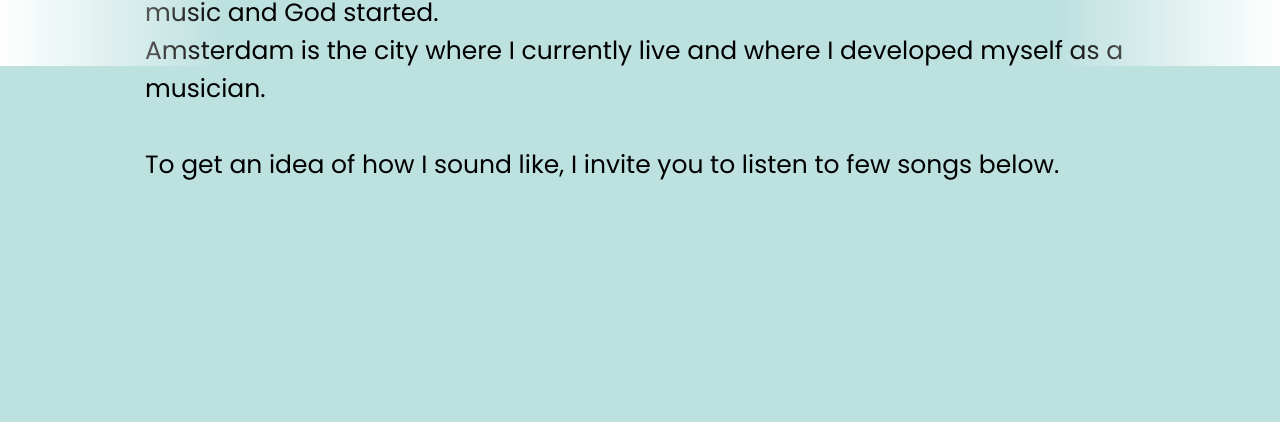
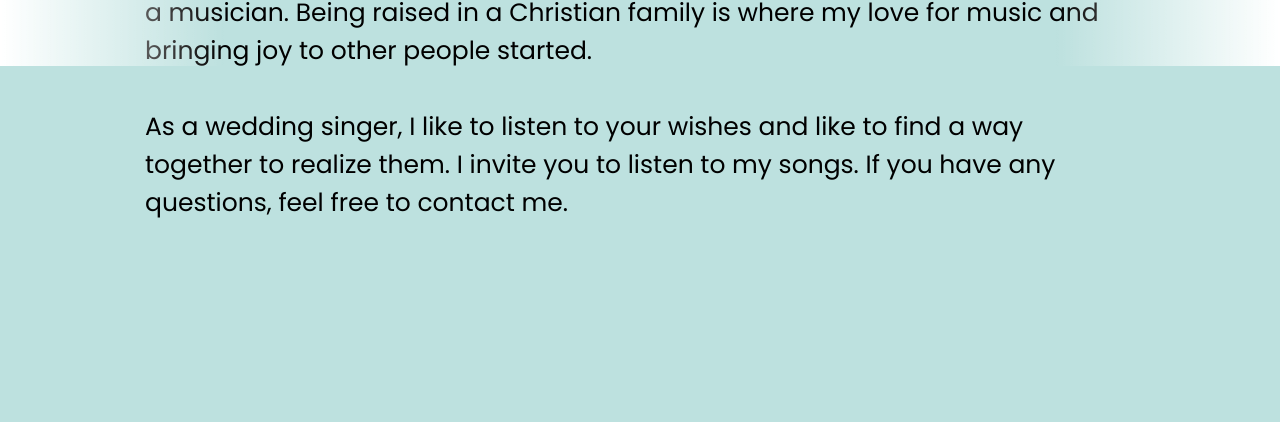
Before and after one commit to Monclaudi/monclaudi.github.io, a plain HTML site: page index.html in a window 1280 px wide. Shown: the part 734-1156 px from the top of the page. Drawn offline with nearby package versions, Linux system fonts and the light colour scheme.

Commit message:
--update: about me

```diff
--- a/index.html
+++ b/index.html
@@ -123,10 +123,10 @@
       <div class="about-content">
         <div>
           <p id="aboutSong">
-            <span id="hi">Hi,</span> I am Naomi Monsanto, raised in a Christian family where my love for music and God started.</br>
-            Amsterdam is the city where I currently live and where I developed myself as a musician.
+            <span id="hi">Hi,</span> I am Naomi Monsanto, living in Amsterdam where I developed myself as a musician.
+            Being raised in a Christian family is where my love for music and bringing joy to other people started.
           </br></br>
-            To get an idea of how I sound like, I invite you to listen to few songs below.
+          As a wedding singer, I like to listen to your wishes and like to find a way together to realize them. I invite you to listen to my songs. If you have any questions, feel free to contact me.
           </p>
         </div>
         <div class="image-container">
```
